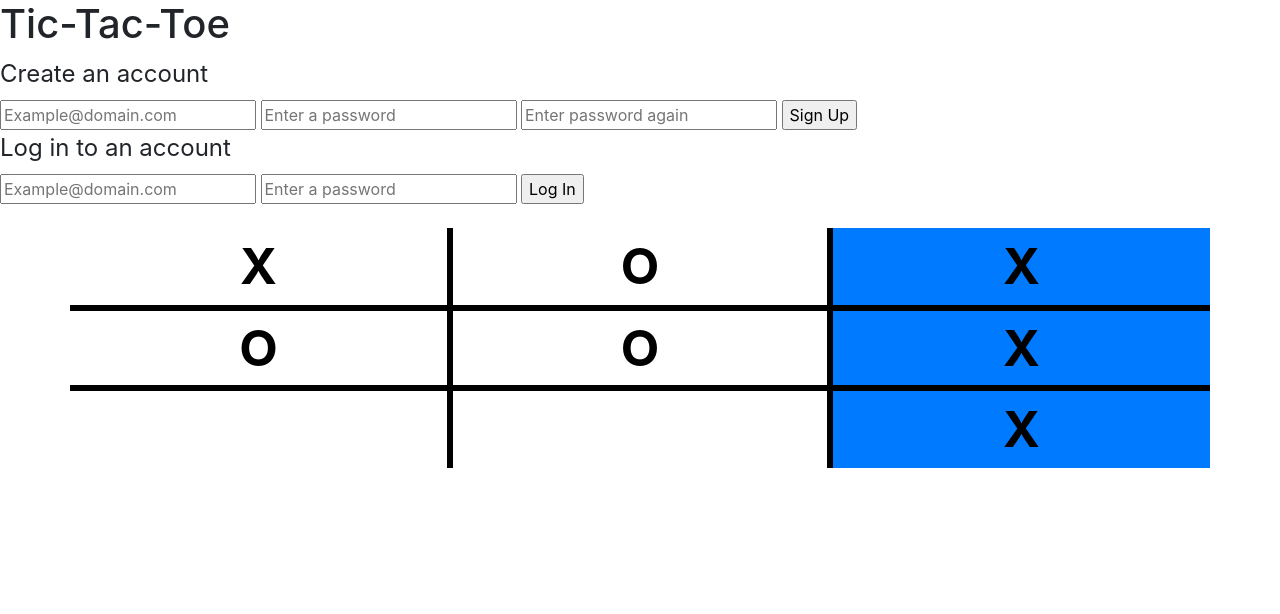
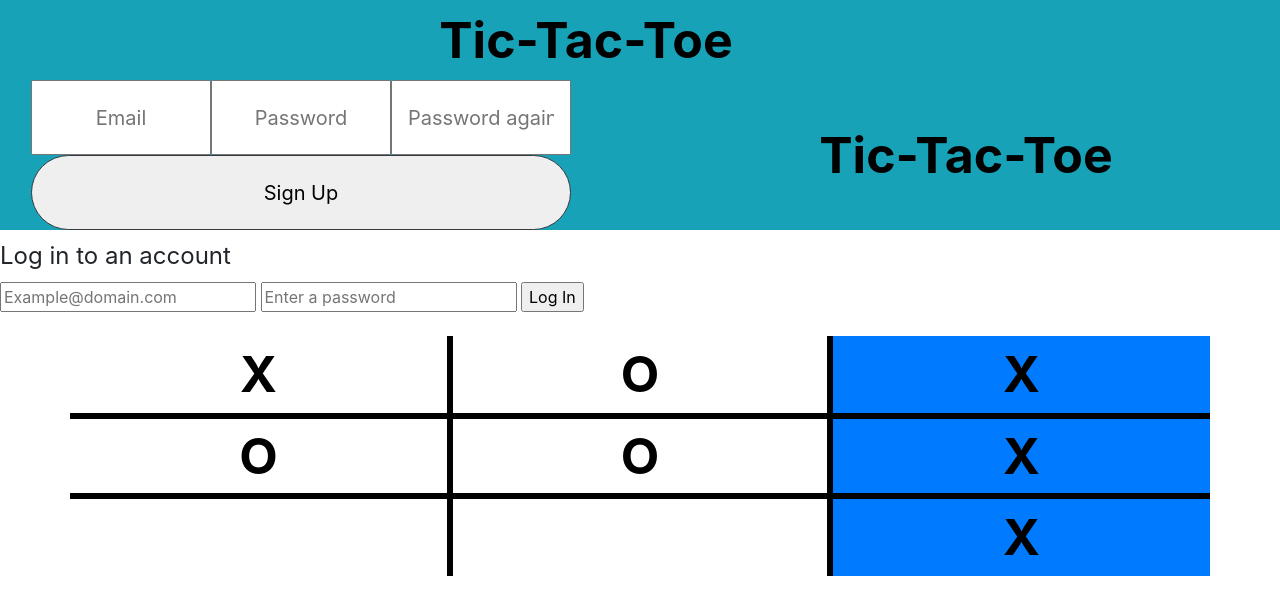
Before and after one commit to taharon/tic-tac-toe-client, a website built with webpack: page index.html in a window 1280 px wide. Built offline with nearby package versions, Linux system fonts and the light colour scheme; some packages are replaced by stand-ins of ours; no server answers.

Commit message:
buttons in nav bar, weird issue with test container size

```diff
--- a/assets/styles/index.scss
+++ b/assets/styles/index.scss
@@ -19,9 +19,27 @@ $font-color: $black;
   justify-content: center;
 }
 
+#test{
+   margin: 0 1em;
+   width: 100%;
+}
+
+.nav-sign-up{
+   text-align: center;
+   font-size: .4em;
+}
+
+.extra-row{
+   height: 75px;
+}
+
 .failure{
    color: red;
 }
 .success{
    color: green;
 }
+
+.boxsize{
+   height: 150px;
+}
--- a/index.html
+++ b/index.html
@@ -12,17 +12,49 @@
       <script src="public/application.js" type="text/javascript" charset="utf-8" defer></script>
     </head>
     <body>
-      <h1>Tic-Tac-Toe</h1>
+       <nav class="navbar-expand">
+          <div class="collapse navbar-collapse bg-info">
+            <div id='test' class="container">
+               <div class="row">
+                  <div class="col-12 box bg-info border-0">Tic-Tac-Toe</div>
+               </div>
+               <div class="row">
+                  <!--div class="col-1 box bg-info border-0"></div-->
+                  <div class="col-6 box bg-info border-0 boxsize">
+                     <form class='container' id='sign-up'>
+                        <fieldset form='sign-up'>
+                           <div class="extra-row row">
+                              <input class='nav-sign-up col-4' type='text' name='credentials[email]' placeholder='Email'></input>
+                              <!--div class='nav-sign-up col-1 bg-info'></div-->
+                              <input class='nav-sign-up col-4' type='password' name='credentials[password]' placeholder='Password'></input>
+                              <!--div class='nav-sign-up col-1 bg-info'></div-->
+                              <input class='nav-sign-up col-4' type='password' name='credentials[password_confirmation]' placeholder='Password again'></input>
+                           </div>
+                           <div class="extra-row row">
+                              <!--div class='nav-sign-up col-4 bg-info'></div-->
+                              <input class='border border-dark nav-sign-up col-12 rounded-pill' type='submit' value="Sign Up"></input>
+                              <!--div class='nav-sign-up col-4 bg-info'></div-->
+                           </div>
+                        </fieldset>
+                     </form>
+                  </div>
+                  <div class="col-2 box bg-info border-0 boxsize"></div>
+                  <div class="col-4 box bg-info border-0 boxsize">Tic-Tac-Toe</div>
+               </div>
+               <!--div class="row">
+                  <div class="border border-secondary col-1 box bg-info border-0">a</div>
+                  <div class="border border-secondary col-2 box bg-info border-0">s</div>
+                  <div class="border border-secondary col-2 box bg-info border-0">s</div>
+                  <div class="border border-secondary col-2 box bg-info border-0">s</div>
+                  <div class="border border-secondary col-2 box bg-info border-0"></div>
+                  <div class="border border-secondary col-2 box bg-info border-0">s</div>
+                  <div class="border border-secondary col-2 box bg-info border-0">s</div>
+               </div-->
+            </div>
+          </div>
+       </nav>
       <h2 id='message'></h2>
-      <form id='sign-up'>
-         <fieldset form='sign-up'>
-            <legend>Create an account</legend>
-            <input type='text' name='credentials[email]' placeholder='Example@domain.com'></input>
-            <input type='password' name='credentials[password]' placeholder='Enter a password'></input>
-            <input type='password' name='credentials[password_confirmation]' placeholder='Enter password again'></input>
-            <input type='submit' value="Sign Up"></input>
-         </fieldset>
-      </form>
+
       <form id='sign-in'>
          <fieldset form='sign-in'>
             <legend>Log in to an account</legend>
@@ -54,8 +86,8 @@
       <div hidden='hidden' id='total-games'></div>
       <div hidden='hidden' id='game-board' class="container">
          <div class="row">
-            <div data-coords="1 0" class="col-4 box game-box border-top-0 border-left-0"></div>
-            <div data-coords="0 0" class="col-4 box game-box border-top-0"></div>
+            <div data-coords="0 0" class="col-4 box game-box border-top-0 border-left-0"></div>
+            <div data-coords="1 0" class="col-4 box game-box border-top-0"></div>
             <div data-coords="2 0" class="col-4 box game-box border-top-0 border-right-0"></div>
          </div>
          <div class="row">
```
